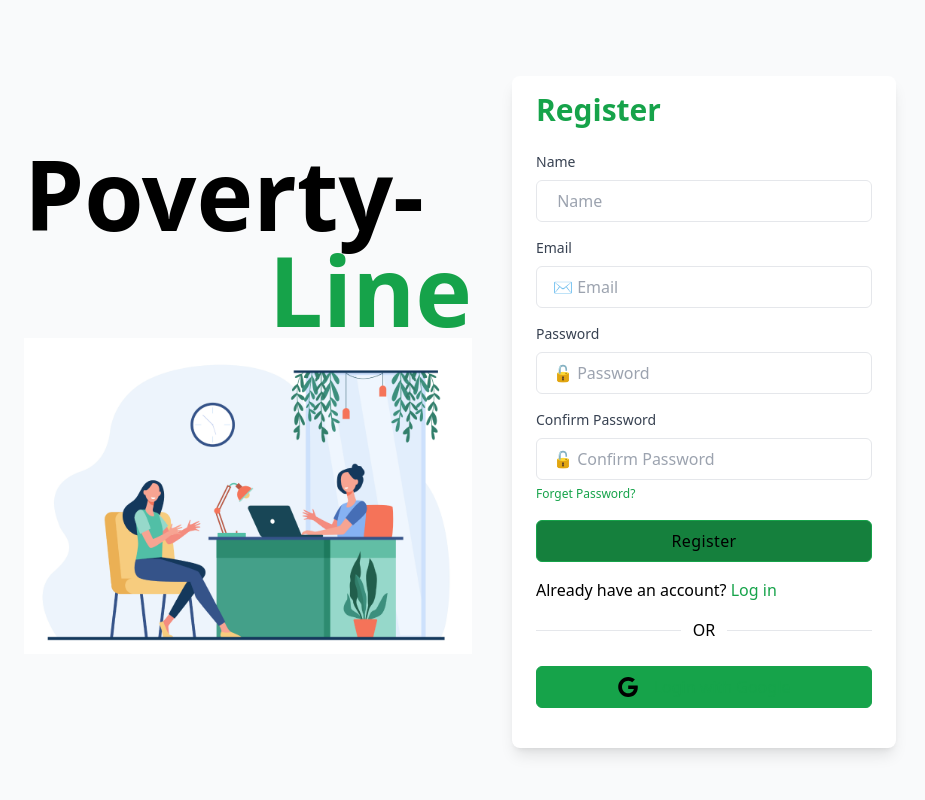
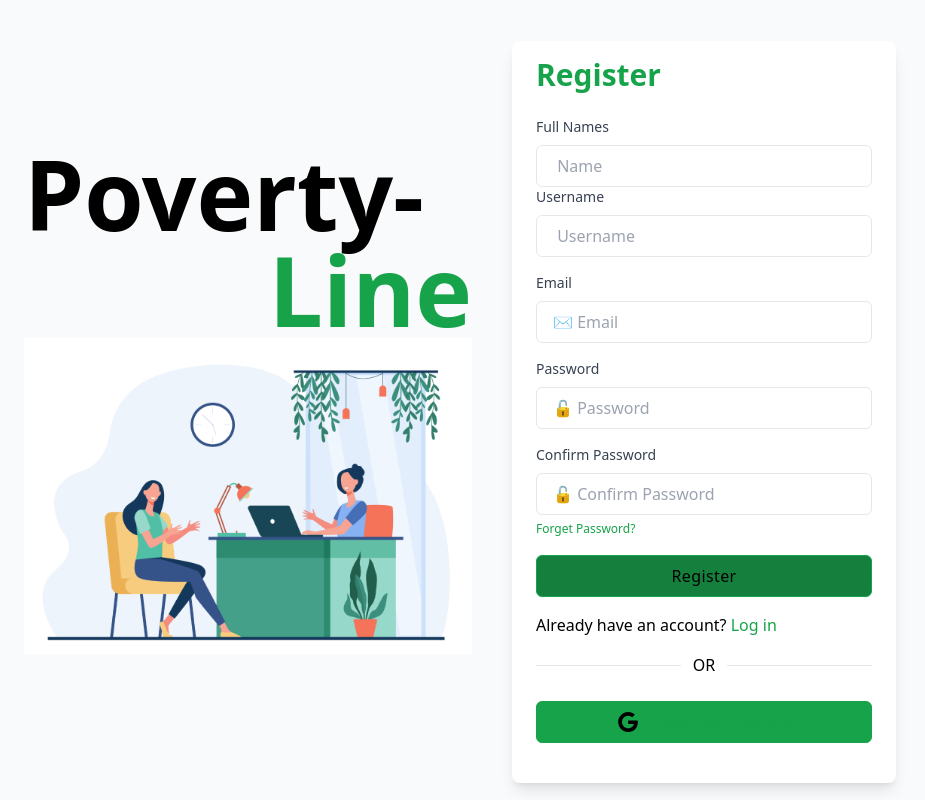
Before and after one commit to alemba-21/poverty-line, a React (Create React App) app in the folder frontend/: page /signed in a window 1280 px wide. Shown: the whole page, without its empty margins (180-1105 px from the left). Built offline with nearby package versions, Linux system fonts and the light colour scheme.

Commit message:
finaly managed to fix a post request for registration

```diff
--- a/frontend/src/components/Login.jsx
+++ b/frontend/src/components/Login.jsx
@@ -12,7 +12,7 @@ export default function Login({onLogin}) {
   function handleSubmit(e) {
     e.preventDefault();
     setIsLoading(true);
-    fetch("/login", {
+    fetch("http://localhost:5000/auth/login", {
       method: "POST",
       headers: {
         "Content-Type": "application/json",
--- a/frontend/src/components/Registration.jsx
+++ b/frontend/src/components/Registration.jsx
@@ -5,24 +5,26 @@ import womanpic from "../assets/WomanPic.png"
 export default function Registration({onLogin}) {
   const [email, setEmail] = useState("");
   const [name, setName] = useState("");
+  const [username, setUsername] = useState("");
   const [password, setPassword] = useState("");
   const [passwordConfirmation, setPasswordConfirmation] = useState("");
   const [errors, setErrors] = useState("");
-  // const [isLoading, setIsLoading] = useState("");
   const [created, setCreated] = useState(false);
 
   function handleSubmit(e) {
     e.preventDefault();
     setErrors([]);
     setCreated(true);
-    fetch("http://localhost:5000/api/v1/users", {
+    fetch('http://localhost:5000/users', {
       method: "POST",
       headers: {
         "Content-Type": "application/json",
+          Accept: 'application/json',
       },
       body: JSON.stringify({
         name,
         email,
+        username,
         password,
         password_confirmation: passwordConfirmation,
 
@@ -33,8 +35,7 @@ export default function Registration({onLogin}) {
         setCreated(true);
         setErrors('');
       }
-    })
-    .catch((response) =>
+    }).catch((response) =>
       setErrors(
         "Make sure your server is running!"
       )
@@ -63,7 +64,7 @@ export default function Registration({onLogin}) {
                 htmlFor="name"
                 className="block text-sm font-medium text-gray-700 undefined"
               >
-                Name
+                Full Names
               </label>
               <div className="flex flex-col items-start">
                 <input
@@ -73,6 +74,24 @@ export default function Registration({onLogin}) {
                   onChange={(e) => setName(e.target.value)}
                   placeholder=" Name"
                   id="name"
+
+                  className="block w-full px-4 py-2 mt-2 text-green-700 bg-white border rounded-md focus:border-green-400 focus:ring-green-300 focus:outline-none focus:ring focus:ring-opacity-40"
+                />
+              <label
+                htmlFor="username"
+                className="block text-sm font-medium text-gray-700 undefined"
+              >
+                Username
+              </label>
+              </div>
+              <div className="flex flex-col items-start">
+                <input
+                  type="text"
+                  name="username"
+                  value={username}
+                  onChange={(e) => setUsername(e.target.value)}
+                  placeholder=" Username"
+                  id="username"
 
                   className="block w-full px-4 py-2 mt-2 text-green-700 bg-white border rounded-md focus:border-green-400 focus:ring-green-300 focus:outline-none focus:ring focus:ring-opacity-40"
                 />
@@ -142,7 +161,7 @@ export default function Registration({onLogin}) {
               Forget Password?
             </a>
             <div className="flex items-center mt-4">
-              <button className="w-full px-4 py-2 tracking-wide text-black transition-colors duration-200 transform bg-green-700 rounded-md hover:bg-green-800 focus:outline-none focus:bg-purple-600">
+              <button type="submit" className="w-full px-4 py-2 tracking-wide text-black transition-colors duration-200 transform bg-green-700 rounded-md hover:bg-green-800 focus:outline-none focus:bg-purple-600">
                 Register
               </button>
             </div>
```
